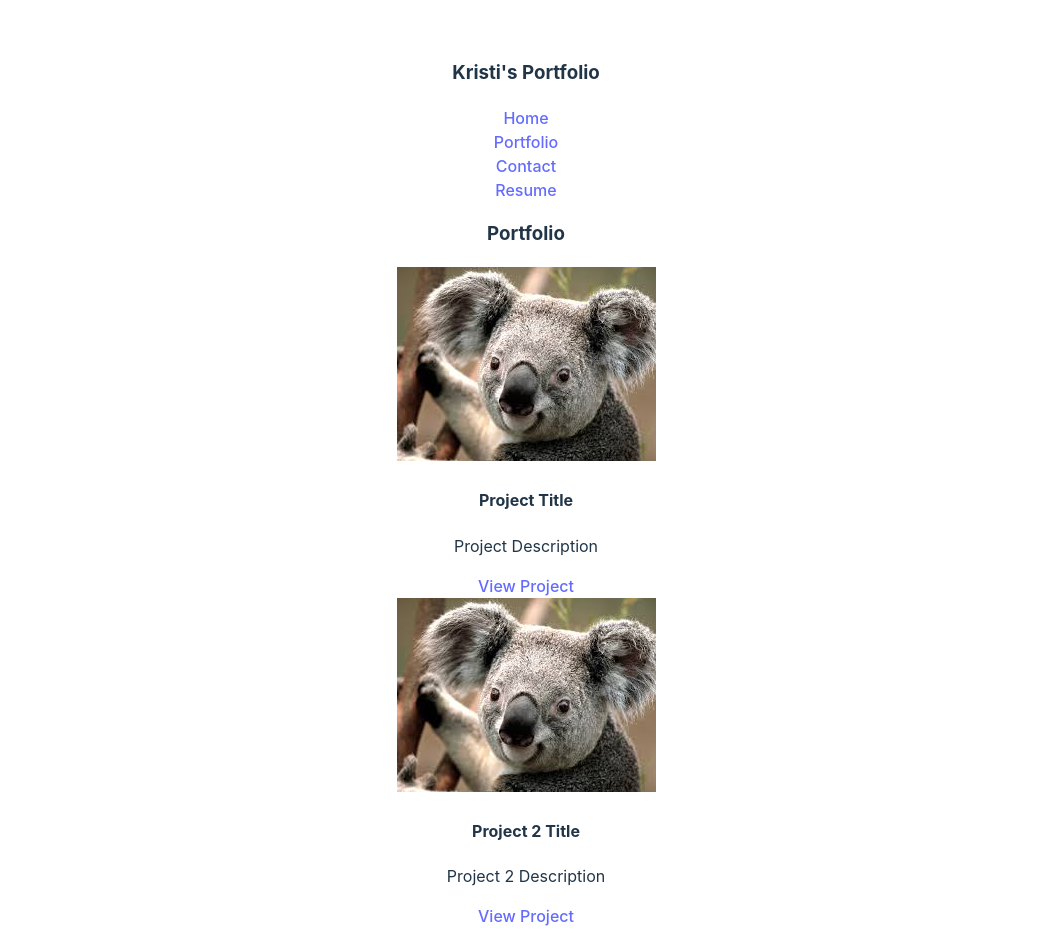
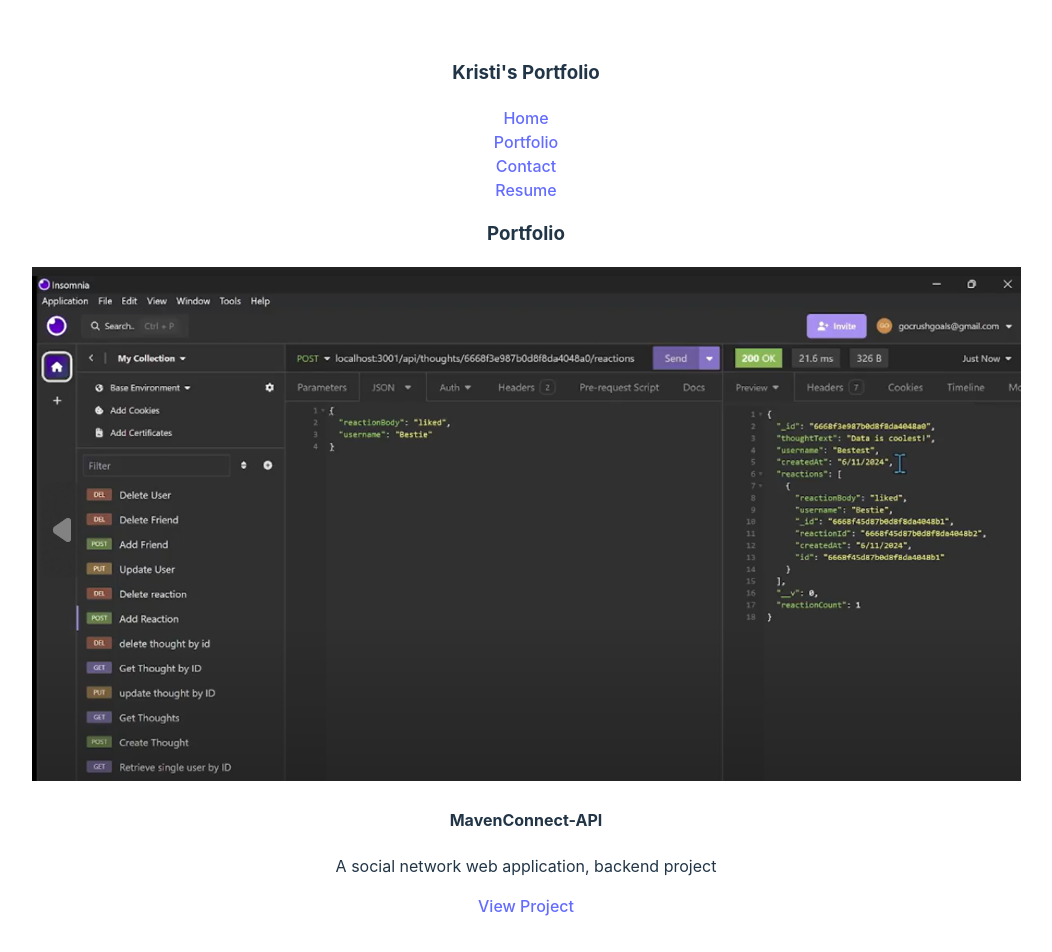
Before and after one commit to gocrushgoals/PortfolioMaven, a React (Vite) app: page /portfolio in a window 1280 px wide. Shown: the top 952 px of the page, without its empty margins (114-1166 px from the left). Built offline with nearby package versions, Linux system fonts and the light colour scheme.

Commit message:
update portfolio information

```diff
--- a/src/components/Portfolio.jsx
+++ b/src/components/Portfolio.jsx
@@ -3,17 +3,17 @@
 
 const projects = [
   {
-    image: '/images/images.jpg',
-    title: "Project Title",
-    description: "Project Description",
-    link: "https://www.google.com"
-  },
-  {
-    image: '/images/images.jpg',
-    title: "Project 2 Title",
-    description: "Project 2 Description",
-    link: "https://www.google.com"
+    image: '/public/images/connect.png',
+    title: "MavenConnect-API",
+    description: "A social network web application, backend project",
+    link: "https://github.com/gocrushgoals/MavenConnect-API"
   }
+  // {
+  //   image: '/images/images.jpg',
+  //   title: "Project 2 Title",
+  //   description: "Project 2 Description",
+  //   link: "https://www.google.com"
+  // }
   // Add more projects here
 ];
 
```
Also changed, not shown: public/images/connect.png (added).
